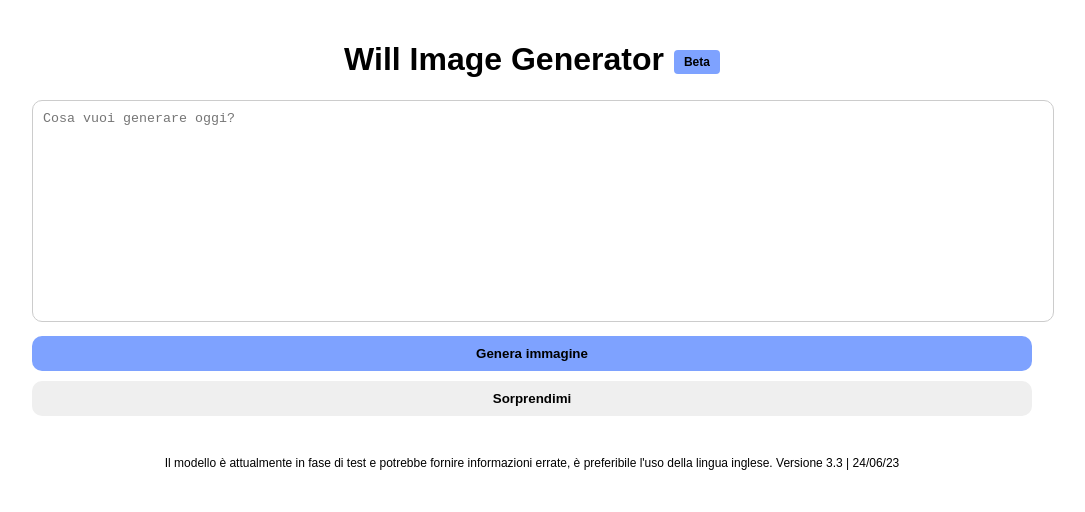
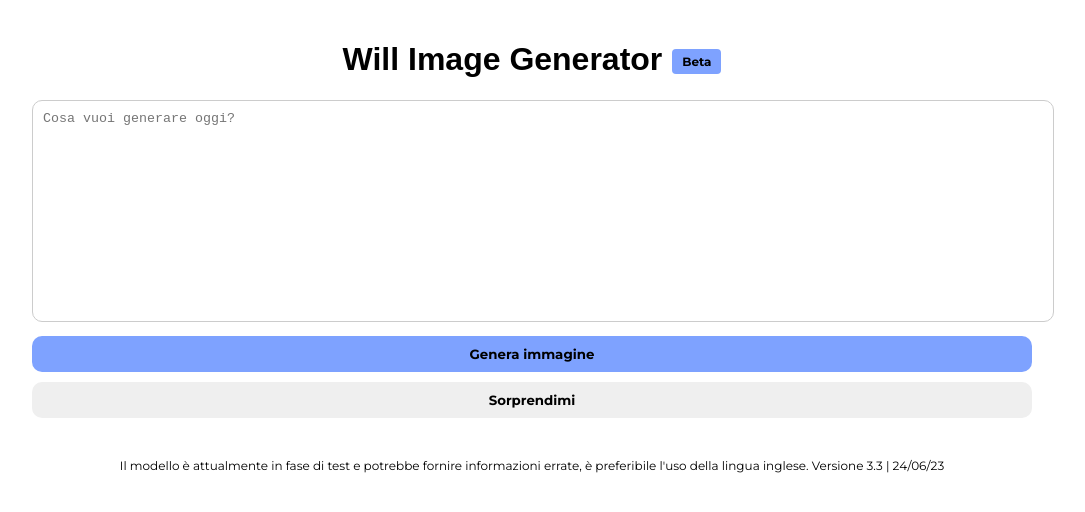
Before and after one commit to lollo21x/will-image-generator, a plain HTML site: page index.html in a window 1280 px wide. Shown: the whole page, without its empty margins (108-1193 px from the left). Drawn offline with Linux system fonts and the light colour scheme.

Commit message:
Update index.html

```diff
--- a/index.html
+++ b/index.html
@@ -3,6 +3,7 @@
 <head>
   <title>Will Image Generator</title>
   <link rel="stylesheet" href="styles.css">
+  <link href="https://fonts.googleapis.com/css2?family=Montserrat:wght@400;700;900&display=swap" rel="stylesheet">
   <link rel="icon" type="image/png" href="https://i.imgur.com/nRYKmwV.png">
 </head>
 <body>
```
